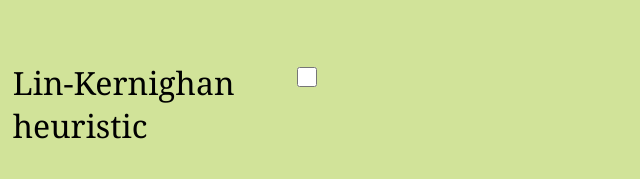
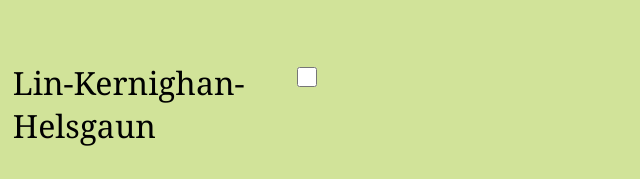
Before and after one commit to ChaseYalon/tsp_rust, a plain HTML site: page frontend/data.html in a window 1280 px wide. Shown: the part 421-600 px from the top of the page, 0-640 px from the left. Drawn offline with Linux system fonts and the light colour scheme.

Commit message:
Fix embarrassing typo

```diff
--- a/frontend/data.html
+++ b/frontend/data.html
@@ -109,7 +109,7 @@
                 <p class="option-enable-specifier">Concorde</p>
                 <input id="bf-check" type="checkbox">
 
-                <p class="option-enable-specifier">Lin-Kernighan heuristic</p>
+                <p class="option-enable-specifier">Lin-Kernighan-Helsgaun</p>
                 <input id="nn-check" type="checkbox">
 
                 <p class="option-enable-specifier">Christophe's Algorithm</p>
```
